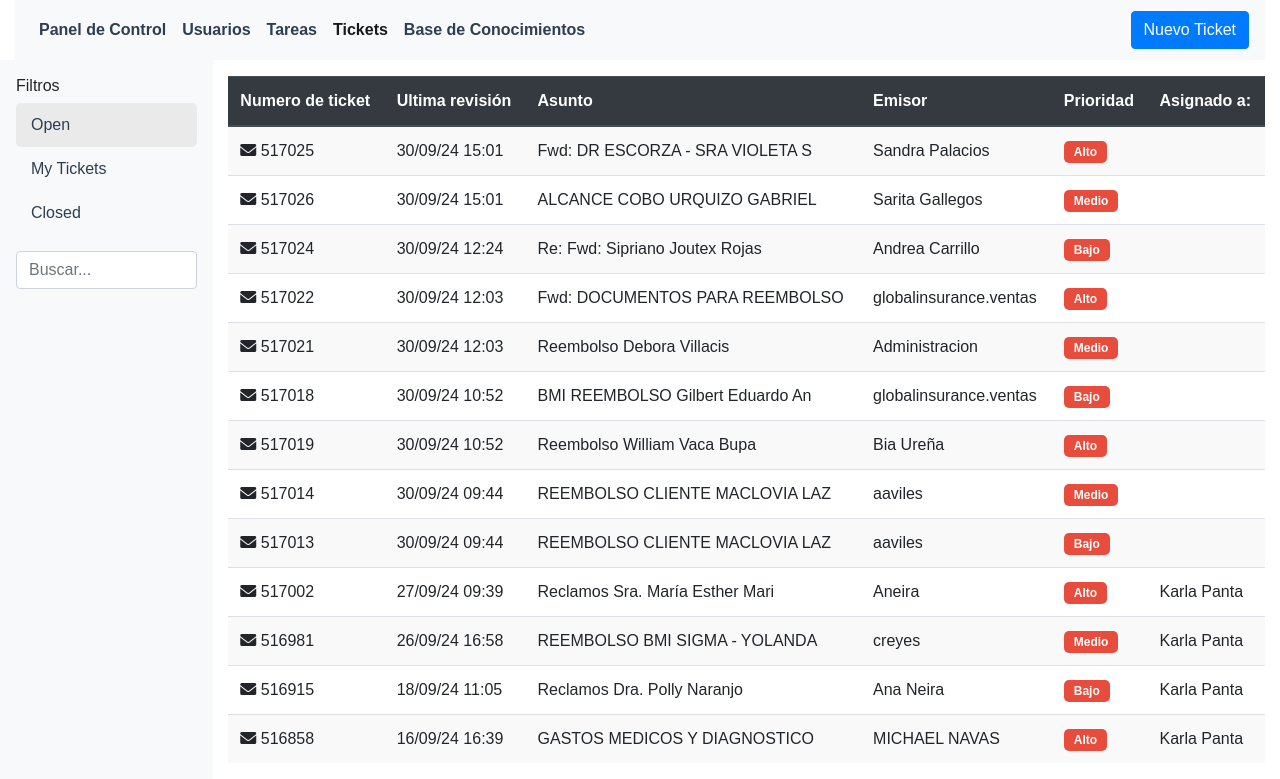
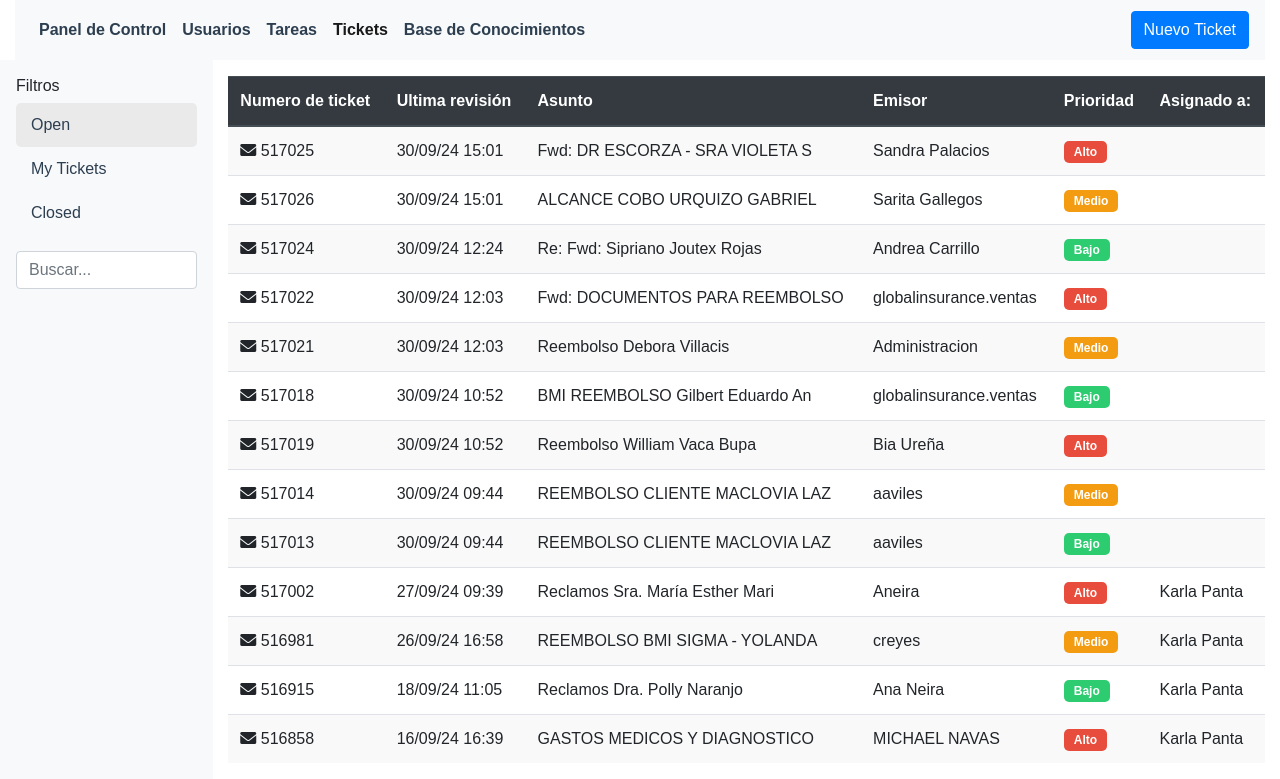
Before and after one commit to CristopherArroba/Ventanas-Broker-de-Seguros, a plain HTML site: page pantallas html/1 pantalla principal/index.html in a window 1280 px wide. Shown: the part 72-851 px from the top of the page. Drawn offline with nearby package versions, Linux system fonts and the light colour scheme.

Commit message:
prioridad - alto - medio - bajo

```diff
--- a/pantallas html/1 pantalla principal/index.html
+++ b/pantallas html/1 pantalla principal/index.html
@@ -60,7 +60,7 @@
                             <td>30/09/24 15:01</td>
                             <td>Fwd: DR ESCORZA - SRA VIOLETA S</td>
                             <td>Sandra Palacios</td>
-                            <td><span class="badge badge-danger">Alto</span></td>
+                            <td><span class="badge badge-alto">Alto</span></td>
                             <td></td>
                         </tr>
                         <tr>
@@ -68,7 +68,7 @@
                             <td>30/09/24 15:01</td>
                             <td>ALCANCE COBO URQUIZO GABRIEL</td>
                             <td>Sarita Gallegos</td>
-                            <td><span class="badge badge-danger">Medio</span></td>
+                            <td><span class="badge badge-medio">Medio</span></td>
                             <td></td>
                         </tr>
                         <tr>
@@ -76,7 +76,7 @@
                             <td>30/09/24 12:24</td>
                             <td>Re: Fwd: Sipriano Joutex Rojas</td>
                             <td>Andrea Carrillo</td>
-                            <td><span class="badge badge-danger">Bajo</span></td>
+                            <td><span class="badge badge-bajo">Bajo</span></td>
                             <td></td>
                         </tr>
                         <tr>
@@ -84,7 +84,7 @@
                             <td>30/09/24 12:03</td>
                             <td>Fwd: DOCUMENTOS PARA REEMBOLSO</td>
                             <td>globalinsurance.ventas</td>
-                            <td><span class="badge badge-danger">Alto</span></td>
+                            <td><span class="badge badge-alto">Alto</span></td>
                             <td></td>
                         </tr>
                         <tr>
@@ -92,7 +92,7 @@
                             <td>30/09/24 12:03</td>
                             <td>Reembolso Debora Villacis</td>
                             <td>Administracion</td>
-                            <td><span class="badge badge-danger">Medio</span></td>
+                            <td><span class="badge badge-medio">Medio</span></td>
                             <td></td>
                         </tr>
                         <tr>
@@ -100,7 +100,7 @@
                             <td>30/09/24 10:52</td>
                             <td>BMI REEMBOLSO Gilbert Eduardo An</td>
                             <td>globalinsurance.ventas</td>
-                            <td><span class="badge badge-danger">Bajo</span></td>
+                            <td><span class="badge badge-bajo">Bajo</span></td>
                             <td></td>
                         </tr>
                         <tr>
@@ -108,7 +108,7 @@
                             <td>30/09/24 10:52</td>
                             <td>Reembolso William Vaca Bupa</td>
                             <td>Bia Ureña</td>
-                            <td><span class="badge badge-danger">Alto</span></td>
+                            <td><span class="badge badge-alto">Alto</span></td>
                             <td></td>
                         </tr>
                         <tr>
@@ -116,7 +116,7 @@
                             <td>30/09/24 09:44</td>
                             <td>REEMBOLSO CLIENTE MACLOVIA LAZ</td>
                             <td>aaviles</td>
-                            <td><span class="badge badge-danger">Medio</span></td>
+                            <td><span class="badge badge-medio">Medio</span></td>
                             <td></td>
                         </tr>
                         <tr>
@@ -124,7 +124,7 @@
                             <td>30/09/24 09:44</td>
                             <td>REEMBOLSO CLIENTE MACLOVIA LAZ</td>
                             <td>aaviles</td>
-                            <td><span class="badge badge-danger">Bajo</span></td>
+                            <td><span class="badge badge-bajo">Bajo</span></td>
                             <td></td>
                         </tr>
                         <tr>
@@ -132,7 +132,7 @@
                             <td>27/09/24 09:39</td>
                             <td>Reclamos Sra. María Esther Mari</td>
                             <td>Aneira</td>
-                            <td><span class="badge badge-danger">Alto</span></td>
+                            <td><span class="badge badge-alto">Alto</span></td>
                             <td>Karla Panta</td>
                         </tr>
                         <tr>
@@ -140,7 +140,7 @@
                             <td>26/09/24 16:58</td>
                             <td>REEMBOLSO BMI SIGMA - YOLANDA</td>
                             <td>creyes</td>
-                            <td><span class="badge badge-danger">Medio</span></td>
+                            <td><span class="badge badge-medio">Medio</span></td>
                             <td>Karla Panta</td>
                         </tr>
                         <tr>
@@ -148,7 +148,7 @@
                             <td>18/09/24 11:05</td>
                             <td>Reclamos Dra. Polly Naranjo</td>
                             <td>Ana Neira</td>
-                            <td><span class="badge badge-danger">Bajo</span></td>
+                            <td><span class="badge badge-bajo">Bajo</span></td>
                             <td>Karla Panta</td>
                         </tr>
                         <tr>
@@ -156,7 +156,7 @@
                             <td>16/09/24 16:39</td>
                             <td>GASTOS MEDICOS Y DIAGNOSTICO</td>
                             <td>MICHAEL NAVAS</td>
-                            <td><span class="badge badge-danger">Alto</span></td>
+                            <td><span class="badge badge-alto">Alto</span></td>
                             <td>Karla Panta</td>
                         </tr>
 
--- a/pantallas html/1 pantalla principal/styles.css
+++ b/pantallas html/1 pantalla principal/styles.css
@@ -23,12 +23,27 @@ header {
     background-color: #eaeaea;
 }
 
-.table .badge-danger {
-    background-color: #e74c3c;
+.table .badge-alto {
+    background-color: #e74c3c; /* Rojo */
     color: #fff;
     padding: 5px 10px;
     border-radius: 5px;
 }
+
+.table .badge-medio {
+    background-color: #f39c12; /* Amarillo */
+    color: #fff;
+    padding: 5px 10px;
+    border-radius: 5px;
+}
+
+.table .badge-bajo {
+    background-color: #2ecc71; /* Verde */
+    color: #fff;
+    padding: 5px 10px;
+    border-radius: 5px;
+}
+
 
 .nav-link {
     color: #2c3e50;
```
